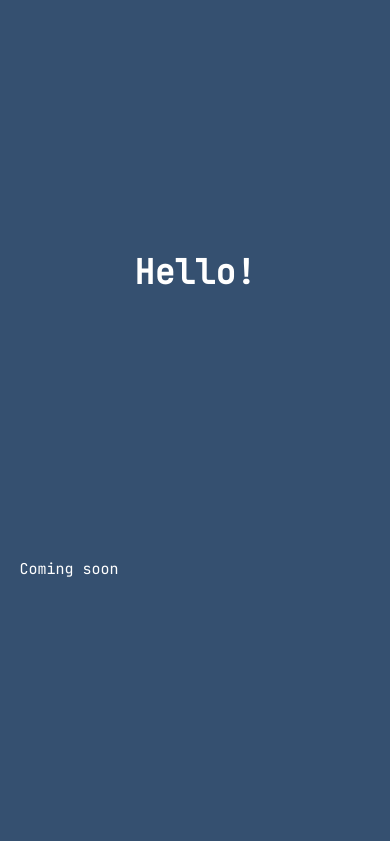
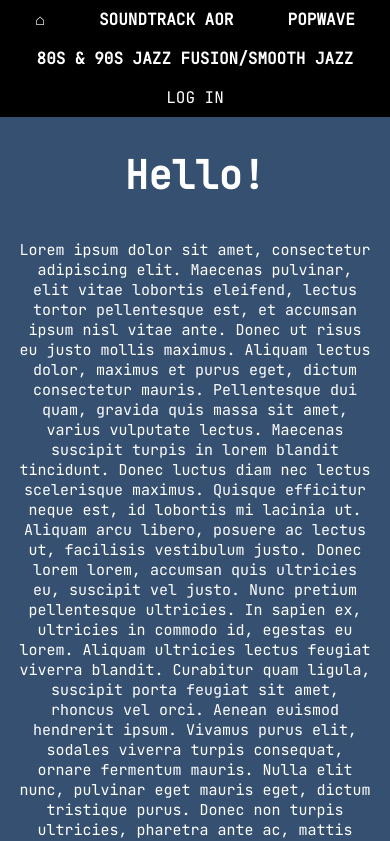
Before and after one commit to holoflash/fullstack-mern-app, a React (Create React App) app in the folder frontend/: page / in a window 390 px wide. Shown: the top 841 px of the page. Built offline with nearby package versions, Linux system fonts and the light colour scheme; no server answers.

Commit message:
Test css on mobile and adapt

```diff
--- a/frontend/src/App.js
+++ b/frontend/src/App.js
@@ -12,6 +12,7 @@ import JazzFusionPage from './pages/JazzFusionPage'
 function App() {
   return (
     <BrowserRouter>
+      <NavBar />
       <Routes>
         <Route path="/" element={<HomePage />} />
         <Route path="/soundtrack_aor" element={<SoundtrackAorPage />} />
@@ -21,7 +22,6 @@ function App() {
         <Route path="/create-account" element={<CreateAccountPage />} />
         <Route path="*" element={<NotFoundPage />} />
       </Routes>
-      <NavBar />
     </BrowserRouter>
   );
 }
--- a/frontend/src/App.scss
+++ b/frontend/src/App.scss
@@ -8,7 +8,7 @@ $maintext: min(15px, 4vw);
 
 @mixin width {
     width: 90vw;
-    max-width: 600px;
+    max-width: 800px;
 }
 
 @mixin button {
@@ -30,31 +30,32 @@ $maintext: min(15px, 4vw);
 
 * {
     box-sizing: border-box;
-    // outline: solid red;
 }
 
 body,
 html {
     margin: 0;
     padding: 0;
-    height: 100%;
-    width: 100%;
+    width: 100vw;
+    height: 100vh;
     background-color: $primary-color;
     font-family: 'JetBrains Mono', monospace;
     -webkit-font-smoothing: antialiased;
     -moz-osx-font-smoothing: grayscale;
     color: $font-color;
+    display: flex;
+    justify-content: space-between;
+    flex-direction: column;
 }
 
 nav {
-    position: absolute;
-    top: 0;
+    position: fixed;
     display: flex;
-    background-color: black;
-    width: 100vw;
     justify-content: space-around;
     align-items: center;
     flex-direction: row;
+    background-color: black;
+    width: 100vw;
 
     .nav-section {
         display: inline-block;
@@ -80,16 +81,15 @@ nav {
 }
 
 .container {
-    margin-top: 5vh;
     width: 100%;
-    height: 100%;
+    margin-top: 80px;
     display: flex;
     flex-direction: column;
     justify-content: space-evenly;
     align-items: center;
 
     h1 {
-        font-size: 4vh;
+        font-size: min(50px, 10vw);
         color: $font-color;
         text-align: center;
         width: 80vw;
@@ -219,19 +219,15 @@ table {
     color: lighten($splash3, 10%);
 }
 
-@media only screen and (max-width: 900px) {
+@media only screen and (max-width: 800px) {
     .container {
-        margin-top: 0;
-        height: 100vh;
+        justify-content: flex-start;
+        margin-top: 120px;
     }
     nav {
-        position: relative;
-        background-color: black;
-        display: flex;
         align-items: center;
-        justify-content: center;
-        flex-direction: column;
-        width: 100vw;
+        justify-content: space-evenly;
+        flex-wrap: wrap;
 
         .nav-section {
             margin: 4px;
@@ -250,10 +246,9 @@ table {
 }
 
 .log-in,
-.create-account {
-    display: flex;
-    align-items: center;
-    justify-content: center;
+.create-account,
+.home,
+.not-found {
     h1 {
         padding: 29px;
     }
@@ -261,7 +256,16 @@ table {
         @include width();
         margin: 10px;
     }
-    a {
+    a,
+    p {
         text-align: center;
     }
+    img {
+        @include width();
+        max-width: 600px;
+    }
 }
+
+caption {
+    font-style: italic;
+}
--- a/frontend/src/components/PlaylistPage.js
+++ b/frontend/src/components/PlaylistPage.js
@@ -1,5 +1,5 @@
 import useUser from '../hooks/useUser';
-import { useState, useEffect, useRef } from 'react';
+import { useState, useEffect } from 'react';
 import axios from 'axios';
 import { useNavigate, useLocation } from "react-router-dom";
 
@@ -10,14 +10,6 @@ const PlaylistPage = ({ playlistHeader, name, playlistDescription, playlistUrl,
     const [suggestionText, setSuggestionText] = useState('');
     const [userName, setUserName] = useState('');
     const { user, isLoading } = useUser();
-
-    const pageToView = useRef(null)
-
-    useEffect(() => {
-        if (pageToView.current) {
-            pageToView.current.scrollIntoView({ behavior: "smooth" });
-        }
-    }, [pageToView.current])
 
     useEffect(() => {
         const fetchSuggestions = async () => {
@@ -67,7 +59,7 @@ const PlaylistPage = ({ playlistHeader, name, playlistDescription, playlistUrl,
     }
 
     return (
-        <div ref={pageToView} className='container'>
+        <div className='container'>
             <h1>{playlistHeader}</h1>
             <p>{playlistDescription}</p>
             <a href={playlistUrl}
@@ -124,11 +116,18 @@ const PlaylistPage = ({ playlistHeader, name, playlistDescription, playlistUrl,
                             placeholder='Song - Artist'
                             maxLength={50}
                             value={suggestionText}
-                            onChange={e => setSuggestionText(e.target.value)} />
+                            onChange={e => setSuggestionText(e.target.value)}
+                            onKeyDown={e => {
+                                if (e.key === 'Enter') {
+                                    addSuggestion();
+                                }
+                            }}
+                        />
                         <div className='input-count'>{suggestionText.length} / 50</div>
                         <button onClick={addSuggestion}>Add Suggestion</button>
                         <p>You are posting as <strong>{user.email.substring(0, user.email.indexOf('@'))}</strong></p>
                     </div>
+
                     :
                     <div id="add-suggestion-form">
                         <button className='login-to-suggest' onClick={() => { navigate('/login', { state: { from: location.pathname } }) }}>Log in to add suggestion</button></div>
--- a/frontend/src/pages/HomePage.js
+++ b/frontend/src/pages/HomePage.js
@@ -2,7 +2,9 @@ const HomePage = () => (
     <div className="container home">
         <h1>Hello!</h1>
         <p>
-            Coming soon
+            Lorem ipsum dolor sit amet, consectetur adipiscing elit. Maecenas pulvinar, elit vitae lobortis eleifend, lectus tortor pellentesque est, et accumsan ipsum nisl vitae ante. Donec ut risus eu justo mollis maximus. Aliquam lectus dolor, maximus et purus eget, dictum consectetur mauris. Pellentesque dui quam, gravida quis massa sit amet, varius vulputate lectus. Maecenas suscipit turpis in lorem blandit tincidunt. Donec luctus diam nec lectus scelerisque maximus. Quisque efficitur neque est, id lobortis mi lacinia ut. Aliquam arcu libero, posuere ac lectus ut, facilisis vestibulum justo. Donec lorem lorem, accumsan quis ultricies eu, suscipit vel justo. Nunc pretium pellentesque ultricies. In sapien ex, ultricies in commodo id, egestas eu lorem. Aliquam ultricies lectus feugiat viverra blandit. Curabitur quam ligula, suscipit porta feugiat sit amet, rhoncus vel orci. Aenean euismod hendrerit ipsum.
+
+            Vivamus purus elit, sodales viverra turpis consequat, ornare fermentum mauris. Nulla elit nunc, pulvinar eget mauris eget, dictum tristique purus. Donec non turpis ultricies, pharetra ante ac, mattis elit. Aliquam non pharetra erat, vitae semper sapien. Morbi ut nunc non lectus luctus fringilla. Proin a hendrerit ex. In viverra sollicitudin venenatis. Cras ipsum sapien, lacinia fermentum feugiat quis, consequat non ante. Sed porttitor massa turpis, id cursus ex elementum at. Suspendisse fermentum luctus lectus, quis lobortis lectus elementum tempus. In id augue ac magna tincidunt laoreet vel id diam.
         </p>
     </div>
 );
--- a/frontend/src/pages/JazzFusionPage.js
+++ b/frontend/src/pages/JazzFusionPage.js
@@ -2,7 +2,6 @@ import PlaylistPage from "../components/PlaylistPage.js";
 import JazzImg from "../assets/jazz.jpg"
 
 const JazzFusion = () => {
-
     return (
         <PlaylistPage
             playlistHeader="80s & 90s Jazz Fusion/Smooth Jazz"
--- a/frontend/src/pages/NotFoundPage.js
+++ b/frontend/src/pages/NotFoundPage.js
@@ -1,5 +1,12 @@
+import notfound from "../assets/notfound.jpg"
+
 const NotFoundPage = () => (
-    <h1>404: Page Not Found!</h1>
+    <div className="container not-found">
+        <h1>404:</h1>
+        <p>Page not found!</p>
+        <img src={notfound} alt="404:not found image" />
+        <caption>Hiroshi Nagai inspired "not found" page picture - Dream/Wombo</caption>
+    </div>
 )
 
 export default NotFoundPage
```
Also changed, not shown: frontend/src/assets/notfound.jpg (added).
